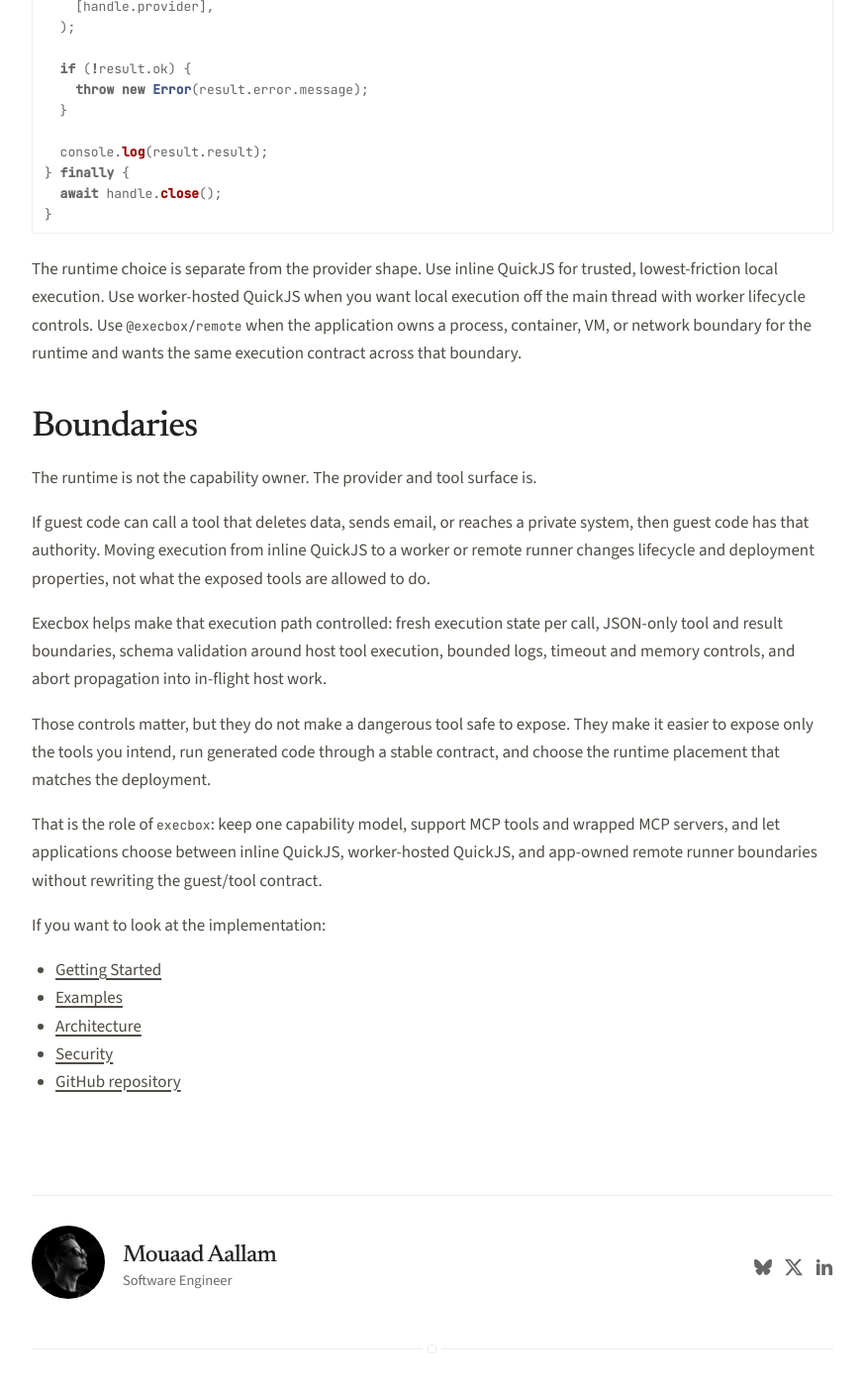
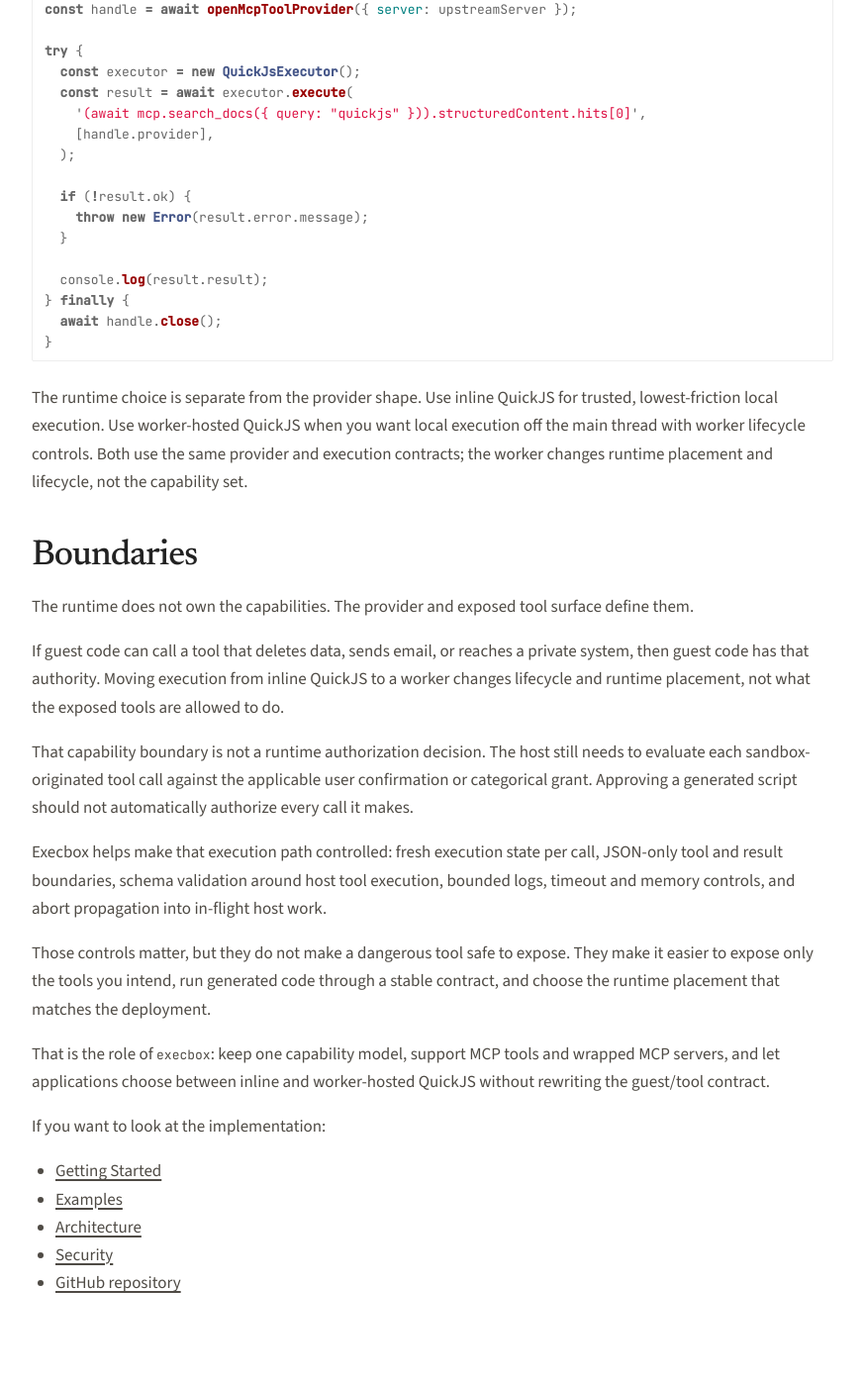
Before and after one commit to aallam/aallam.github.io, a Jekyll site: the page built from _posts/2026-04-12-code-execution-for-mcp.md, in a window 1280 px wide and 1400 px high, scrolled down 3918 px. Shown: the whole window at 99% size, without its empty margins (203-1076 px from the left). Built offline with Jekyll 4.4.1, drawn with Linux system fonts in a browser that asks for light colours; some of the changed text lies outside the part shown.

Commit message:
docs(blog): refine MCP and library contract guidance

````diff
--- a/_posts/2026-04-12-code-execution-for-mcp.md
+++ b/_posts/2026-04-12-code-execution-for-mcp.md
@@ -62,15 +62,17 @@
 
 The MCP docs call this pattern [Programmatic Tool Calling / Code Mode][2]: the model writes code, the code runs in a sandbox, and the host brokers MCP tool calls so only the final result needs to return to the model.
 
-Together, these posts and docs point in the same direction: direct tool calling is useful but expensive at scale, code execution can compress data movement, and the runtime cannot be an afterthought.
+The two scaling pressures have related but distinct answers. Progressive discovery controls which tool definitions enter the model context, while programmatic tool calling controls how tools are invoked and where intermediate results are processed. They can be used independently or together.
+
+Together, these posts and docs point in the same direction: eager direct tool calling is useful but expensive at scale, code execution can compress data movement, and the runtime cannot be an afterthought.
 
 ## Execbox
 
 `execbox` is the library layer I wanted for that pattern. It is not an agent framework or hosted sandbox product; it is a set of Node.js packages that turn host capabilities into callable guest namespaces, then run guest JavaScript against those namespaces through a chosen executor.
 
-The package map is intentionally small: `@execbox/core` owns the execution contract, provider resolution, and MCP adapters; `@execbox/quickjs` provides inline and worker-hosted QuickJS execution; and `@execbox/remote` provides a transport-backed executor for app-owned runner boundaries.
+The package map is intentionally small: `@execbox/core` owns the execution contract, provider resolution, and MCP adapters; `@execbox/quickjs` provides inline and worker-hosted QuickJS execution.
 
-The core flow stays the same across those packages: host code defines tools or discovers them from MCP, those tools become a deterministic guest namespace, guest code runs against that namespace, tool calls cross a host-controlled boundary, and results come back as JSON-compatible data. The same guest code shape can start with inline QuickJS, move to worker-hosted QuickJS, or run through a remote transport that the application owns.
+The core flow stays the same across those packages: host code defines tools or discovers them from MCP, those tools become a deterministic guest namespace, guest code runs against that namespace, tool calls cross a host-controlled boundary, and results come back as JSON-compatible data. The same guest code shape can start with inline QuickJS and move to worker-hosted QuickJS without changing the provider contract.
 
 <pre class="mermaid">
 sequenceDiagram
@@ -139,19 +141,21 @@
 }
 ```
 
-The runtime choice is separate from the provider shape. Use inline QuickJS for trusted, lowest-friction local execution. Use worker-hosted QuickJS when you want local execution off the main thread with worker lifecycle controls. Use `@execbox/remote` when the application owns a process, container, VM, or network boundary for the runtime and wants the same execution contract across that boundary.
+The runtime choice is separate from the provider shape. Use inline QuickJS for trusted, lowest-friction local execution. Use worker-hosted QuickJS when you want local execution off the main thread with worker lifecycle controls. Both use the same provider and execution contracts; the worker changes runtime placement and lifecycle, not the capability set.
 
 ## Boundaries
 
-The runtime is not the capability owner. The provider and tool surface is.
+The runtime does not own the capabilities. The provider and exposed tool surface define them.
 
-If guest code can call a tool that deletes data, sends email, or reaches a private system, then guest code has that authority. Moving execution from inline QuickJS to a worker or remote runner changes lifecycle and deployment properties, not what the exposed tools are allowed to do.
+If guest code can call a tool that deletes data, sends email, or reaches a private system, then guest code has that authority. Moving execution from inline QuickJS to a worker changes lifecycle and runtime placement, not what the exposed tools are allowed to do.
+
+That capability boundary is not a runtime authorization decision. The host still needs to evaluate each sandbox-originated tool call against the applicable user confirmation or categorical grant. Approving a generated script should not automatically authorize every call it makes.
 
 Execbox helps make that execution path controlled: fresh execution state per call, JSON-only tool and result boundaries, schema validation around host tool execution, bounded logs, timeout and memory controls, and abort propagation into in-flight host work.
 
 Those controls matter, but they do not make a dangerous tool safe to expose. They make it easier to expose only the tools you intend, run generated code through a stable contract, and choose the runtime placement that matches the deployment.
 
-That is the role of `execbox`: keep one capability model, support MCP tools and wrapped MCP servers, and let applications choose between inline QuickJS, worker-hosted QuickJS, and app-owned remote runner boundaries without rewriting the guest/tool contract.
+That is the role of `execbox`: keep one capability model, support MCP tools and wrapped MCP servers, and let applications choose between inline and worker-hosted QuickJS without rewriting the guest/tool contract.
 
 If you want to look at the implementation:
 
````
Also changed, not shown: other parts of _posts/2026-04-12-code-execution-for-mcp.md (+3 -3 lines), _posts/2026-05-09-writing-libraries-is-writing-contracts.md (+4 -2 lines).
